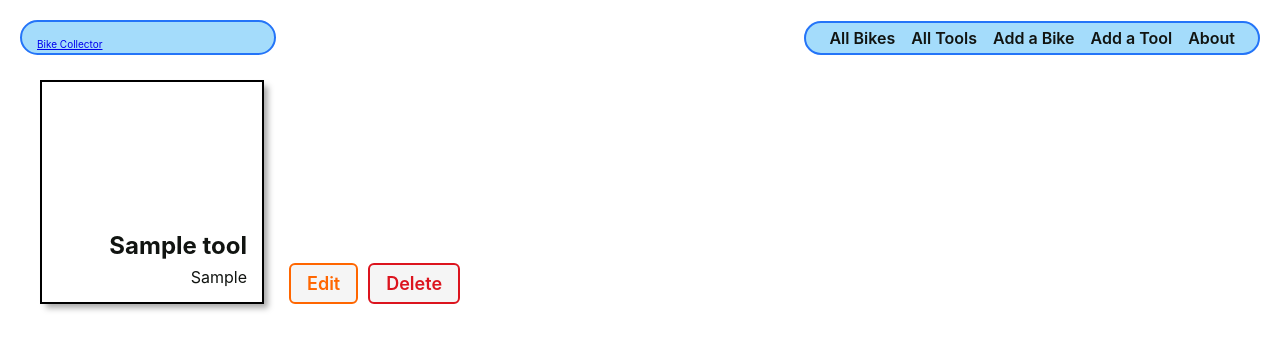
After one commit to CitizenCasual/bikecollector, a Django app: page /tools/1/ in a window 1280 px wide. The commit adds this page. Shown: the top 350 px of the page. Run offline with Django 4.2, Linux system fonts and the light colour scheme; tables that the repository leaves empty hold one stand-in row (values such as "Sample post").

Commit message:
fix typos

```diff
--- /dev/null
+++ b/main_app/static/css/tool-detail.css
@@ -0,0 +1,52 @@
+main {
+  display: flex;
+  align-items: flex-end;
+  justify-content: flex-start;
+  min-height: auto;
+}
+
+.card {
+  width: 224px;
+  height: 224px;
+  margin: 25px 25px 15px 40px;
+  border: solid 2px;
+  box-shadow: var(--card-box-shadow);
+  position: relative;
+}
+
+.card-bg{
+  opacity: .4;
+  position: absolute;
+  display: inline-flex;
+  top: 0;
+  left: 0;
+  width: 100%;
+  height: 100%;
+}
+
+.card-content {
+  padding: 15px;
+  height: 100%;
+  width: 100%;
+  display: flex;
+  align-items: flex-end;
+  justify-content: flex-end;
+  flex-direction: column;
+  color: var(--text-color);
+}
+
+.btn {
+  margin-bottom: 15px;
+}
+
+.card h2 {
+  margin: 7px 0;
+  font-size: var(--font-xl);
+  z-index: 1;
+}
+
+.card p {
+  margin: 0;
+  font-size: var(--font-reg);
+  z-index: 1;
+}
--- a/main_app/templates/base.html
+++ b/main_app/templates/base.html
@@ -24,6 +24,7 @@
     <nav>
       <ul>
         <li><a href="{% url 'bikes_index' %}">All Bikes</a></li>
+        <li><a href="{% url 'tool_list' %}">All Tools</a></li>
         <li><a href="{% url 'bikes_create' %}">Add a Bike</li>
         <li><a href="{% url 'tools_create' %}">Add a Tool</a></li>
         <li><a href="{% url 'about' %}">About</a></li>
--- /dev/null
+++ b/main_app/templates/main_app/tool_detail.html
@@ -0,0 +1,24 @@
+{% extends 'base.html' %}
+{% load static %}
+
+{% block head %}
+<link
+  rel="stylesheet"
+  type="text/css"
+  href="{% static 'css/tool-detail.css' %}"
+/>
+{% endblock %}
+
+{% block content %}
+
+<div class="card" >
+  <div class="card-bg" ></div>
+  <div class="card-content">
+    <h2>{{ tool.name }}</h2>
+    <p>{{ tool.use }}</p>
+  </div>
+</div>
+<a href="{% url 'tools_update' tool.id %}" class="btn warn">Edit</a>
+<a href="{% url 'tools_delete' tool.id %}" class="btn danger">Delete</a>
+
+{% endblock %}
--- a/main_app/urls.py
+++ b/main_app/urls.py
@@ -11,4 +11,6 @@ urlpatterns = [
   path('bikes/<int:pk>/delete/', views.BikeDelete.as_view(), name='bikes_delete'),
   path('bikes/<int:bike_id>/add_maintenance/', views.add_maintenance, name='add_maintenance'),
   path('tools/create/', views.ToolCreate.as_view(), name='tools_create'),
+  path('tools/<int:pk>/', views.ToolDetail.as_view(), name='tool_detail'),
+  path('tools/', views.ToolList.as_view(), name='tool_list'),
 ]
--- a/main_app/views.py
+++ b/main_app/views.py
@@ -1,5 +1,6 @@
 from django.shortcuts import render, redirect
 from django.views.generic.edit import CreateView, UpdateView, DeleteView
+from django.views.generic import ListView, DetailView
 
 from main_app.forms import MaintenanceForm
 from .models import Bike, Tool
@@ -45,3 +46,9 @@ class BikeDelete(DeleteView):
 class  ToolCreate(CreateView):
   model = Tool
   fields = '__all__'
+
+class ToolList(ListView):
+  model = Tool
+
+class ToolDetail(DetailView):
+  model = Tool
```
Also changed, not shown: main_app/static/css/tool_index.css (added, +64 -0 lines), main_app/templates/main_app/tool_form.html (+25 -0 lines), main_app/templates/main_app/tool_list.html (added, +32 -0 lines).
